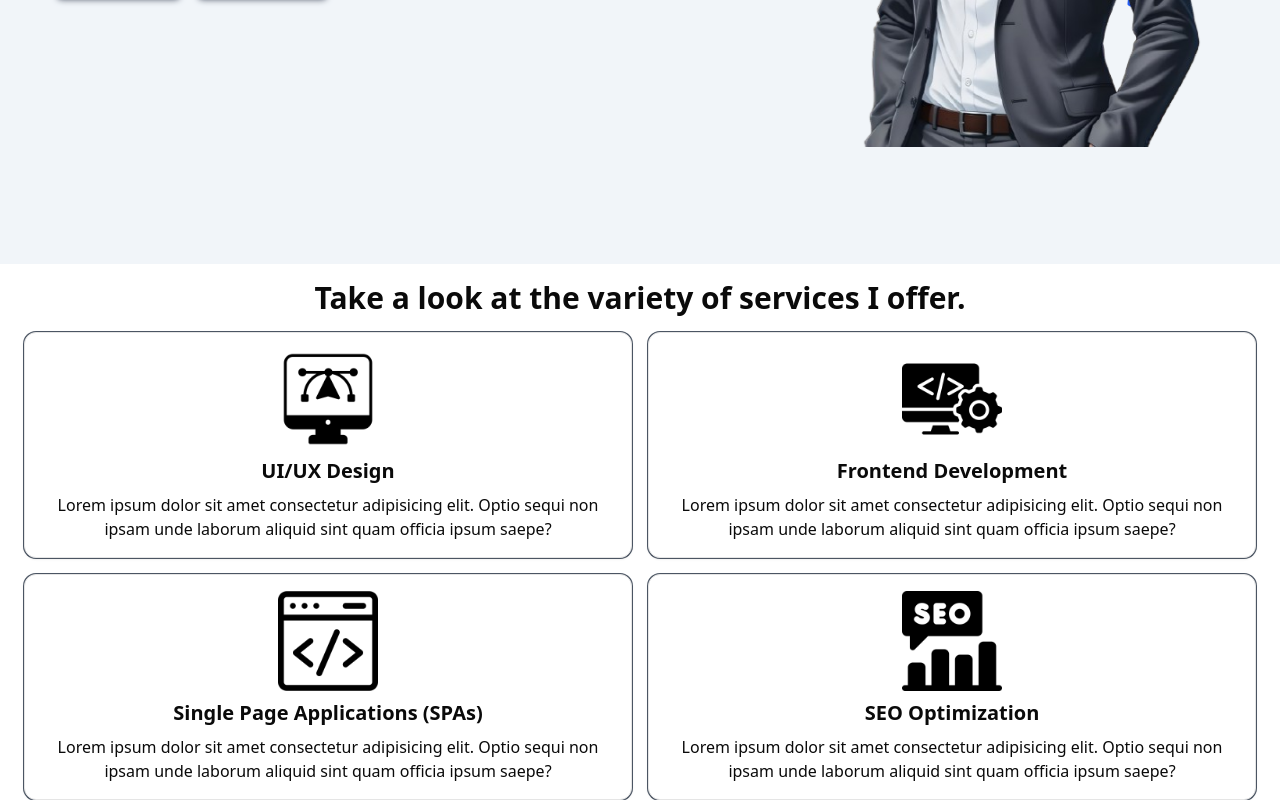
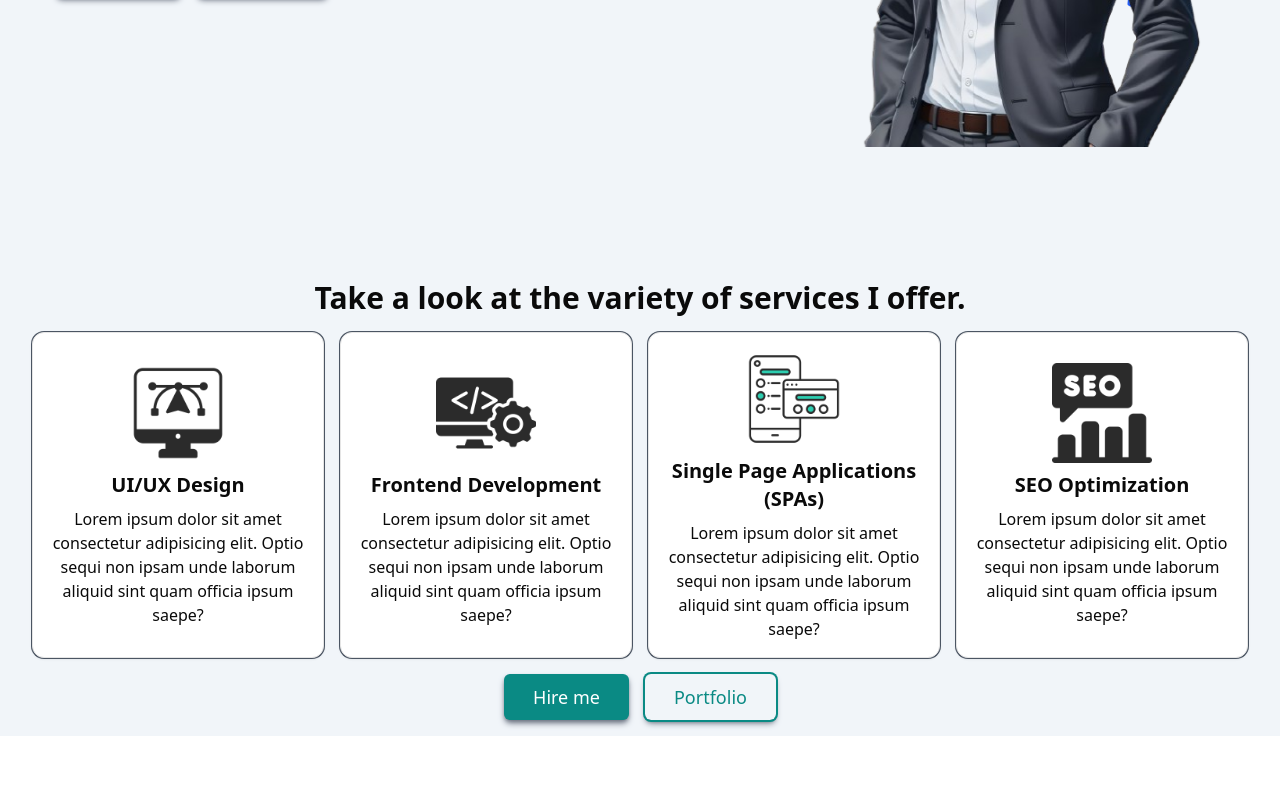
Before and after one commit to iamasadshah/my-portfolio, a Next.js app: page / in a window 1280 px wide. Shown: the part 608-1408 px from the top of the page. After the commit the page ends 1344 px from the top, so only its background shows below. Built offline with nearby package versions, Linux system fonts and the light colour scheme.

Commit message:
serives page completed

```diff
--- a/src/app/components/Hero.tsx
+++ b/src/app/components/Hero.tsx
@@ -3,7 +3,7 @@ import Image from "next/image";
 
 const Hero = () => {
   return (
-    <div className="lg:flex lg:pr-6 h-screen Hero-container bg-slate-100 relative overflow-hidden">
+    <div className="lg:flex lg:pr-6 h-screen Hero-container bg-slate-100 relative overflow-hidden md:h-[950px] lg:h-screen">
       {/* Image Section */}
       <div className="Image-Div flex flex-col justify-center items-center px-4 relative h-[50vh] lg:h-full lg:basis-[60%] order-first lg:order-last">
         {/* Particle Two (Floating Animation) */}
--- a/src/app/components/Services.tsx
+++ b/src/app/components/Services.tsx
@@ -3,13 +3,19 @@ import React from "react";
 import Image from "next/image";
 const Services = () => {
   return (
-    <div className="mt-4">
-      <h1 className="text-3xl font-semibold text-center">
+    <div className="py-4 bg-slate-100" id="#services">
+      <h1 className="text-3xl font-semibold text-center px-4">
         Take a look at the variety of services I offer.
       </h1>
-      <div className="grid grid-cols-1 px-6 gap-4 mt-4 md:grid-cols-2 ">
+      <div className="grid grid-cols-1 px-6 gap-4 mt-4 md:grid-cols-2 lg:grid-cols-4 lg:px-8">
         <Card className="services-card">
-          <Image alt="image" src="/ux-design.png" width={100} height={100} />
+          <Image
+            alt="image"
+            src="/ux-design.png"
+            width={100}
+            height={100}
+            className="service-image"
+          />
           <h3 className="service-heading">UI/UX Design</h3>
           <p>
             Lorem ipsum dolor sit amet consectetur adipisicing elit. Optio sequi
@@ -17,7 +23,13 @@ const Services = () => {
           </p>
         </Card>
         <Card className="services-card">
-          <Image alt="image" src="/development.png" width={100} height={100} />
+          <Image
+            alt="image"
+            src="/development.png"
+            width={100}
+            height={100}
+            className="service-image"
+          />
           <h3 className="service-heading">Frontend Development</h3>
           <p>
             Lorem ipsum dolor sit amet consectetur adipisicing elit. Optio sequi
@@ -25,7 +37,13 @@ const Services = () => {
           </p>
         </Card>
         <Card className="services-card">
-          <Image alt="image" src="/SPA.png" width={100} height={100} />
+          <Image
+            alt="image"
+            src="/SPA.png"
+            width={100}
+            height={100}
+            className="service-image"
+          />
           <h3 className="service-heading">Single Page Applications (SPAs)</h3>
           <p>
             Lorem ipsum dolor sit amet consectetur adipisicing elit. Optio sequi
@@ -33,7 +51,13 @@ const Services = () => {
           </p>
         </Card>
         <Card className="services-card">
-          <Image alt="image" src="/seo.png" width={100} height={100} />
+          <Image
+            alt="image"
+            src="/seo.png"
+            width={100}
+            height={100}
+            className="service-image"
+          />
           <h3 className="service-heading">SEO Optimization</h3>
           <p>
             Lorem ipsum dolor sit amet consectetur adipisicing elit. Optio sequi
@@ -41,6 +65,17 @@ const Services = () => {
           </p>
         </Card>
       </div>
+      <div className="flex justify-center items-center space-x-4 mt-4">
+        {/* Hire Me Button */}
+        <button className="inline-flex items-center px-6 py-2 border border-transparent text-sm shadow-md font-medium rounded-md shadow-gray-500 text-white bg-primary1 hover:bg-transparent cursor-pointer hover:text-primary1 hover:ring-2 hover:ring-primary1 md:text-lg md:px-10 lg:px-7">
+          <a href="#">Hire me</a>
+        </button>
+
+        {/* Portfolio Button */}
+        <button className="inline-flex items-center px-6 py-2 border border-transparent text-sm shadow-md font-medium rounded-md shadow-gray-500 text-primary1 bg-transparent hover:bg-primary1 cursor-pointer hover:text-white ring-2 ring-primary1 md:text-lg md:px-10 lg:px-7">
+          <a href="#">Portfolio</a>
+        </button>
+      </div>
     </div>
   );
 };
--- a/src/app/globals.css
+++ b/src/app/globals.css
@@ -79,9 +79,12 @@ html::-webkit-scrollbar {
 
 @layer components {
   .services-card {
-    @apply flex flex-col justify-center items-center py-4 space-y-2 px-4 text-center ring-1 ring-gray-600;
+    @apply flex flex-col justify-center items-center py-4 space-y-2 px-4 text-center ring-1 ring-gray-600 hover:shadow-lg hover:shadow-black;
   }
   .service-heading {
     @apply text-xl font-bold;
   }
+  .service-image {
+    @apply animate-pulse;
+  }
 }
```
Also changed, not shown: public/SPA.png.
